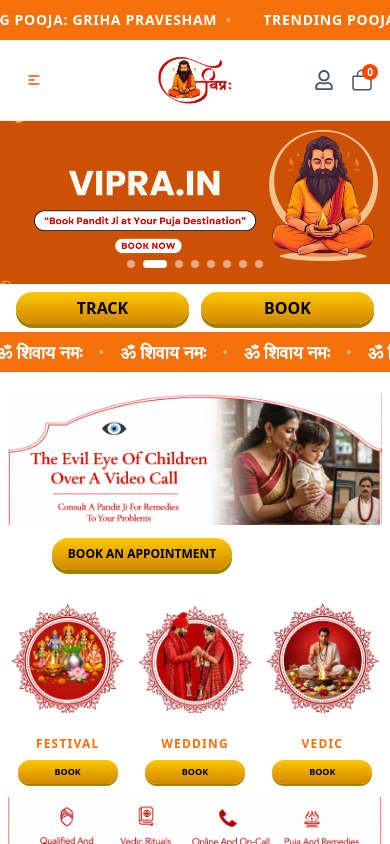
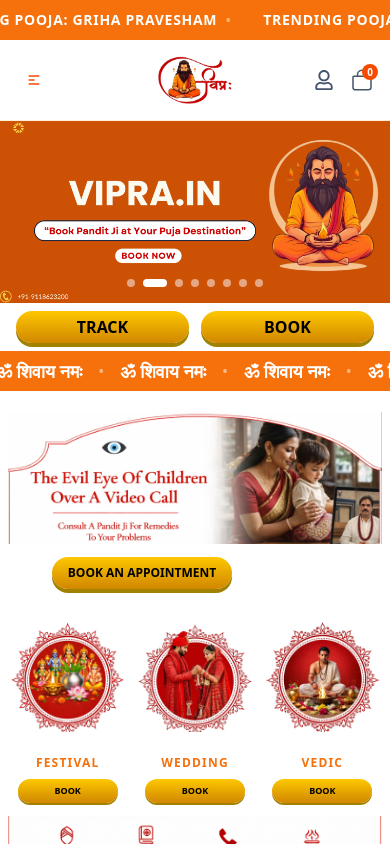
Before and after one commit to askusstudio/poojapanditsite, a Next.js app: page / in a window 390 px wide. Shown: the top 844 px of the page. Built offline with nearby package versions, Linux system fonts and the light colour scheme.

Commit message:
banner size update

```diff
--- a/components/HeroBanner.tsx
+++ b/components/HeroBanner.tsx
@@ -28,7 +28,7 @@
 
     return (
         <section className="w-full">
-            <div className="relative w-full aspect-[820/343] md:aspect-[30/11] overflow-hidden">
+            <div className="relative w-full aspect-[820/383] md:aspect-[30/11] overflow-hidden">
                 <AnimatePresence initial={false}>
                     <motion.div
                         key={currentIndex}
```
